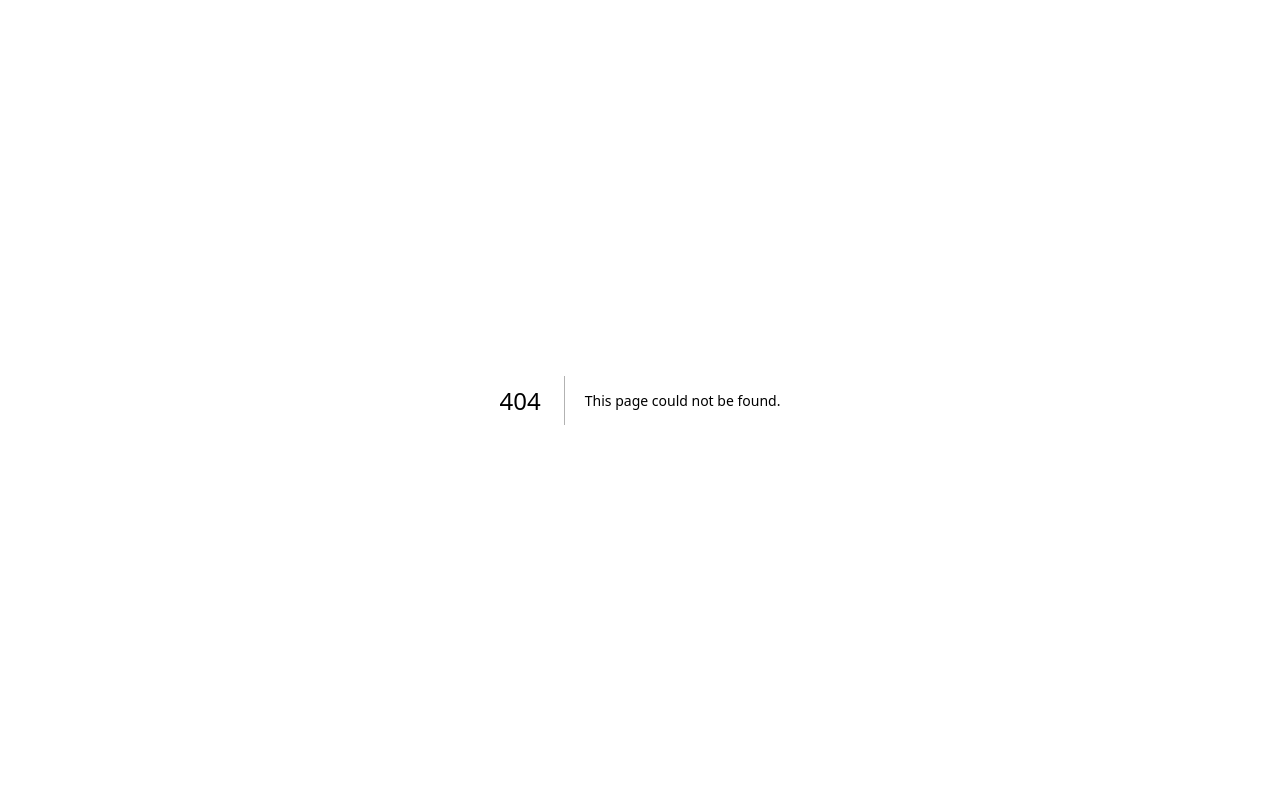
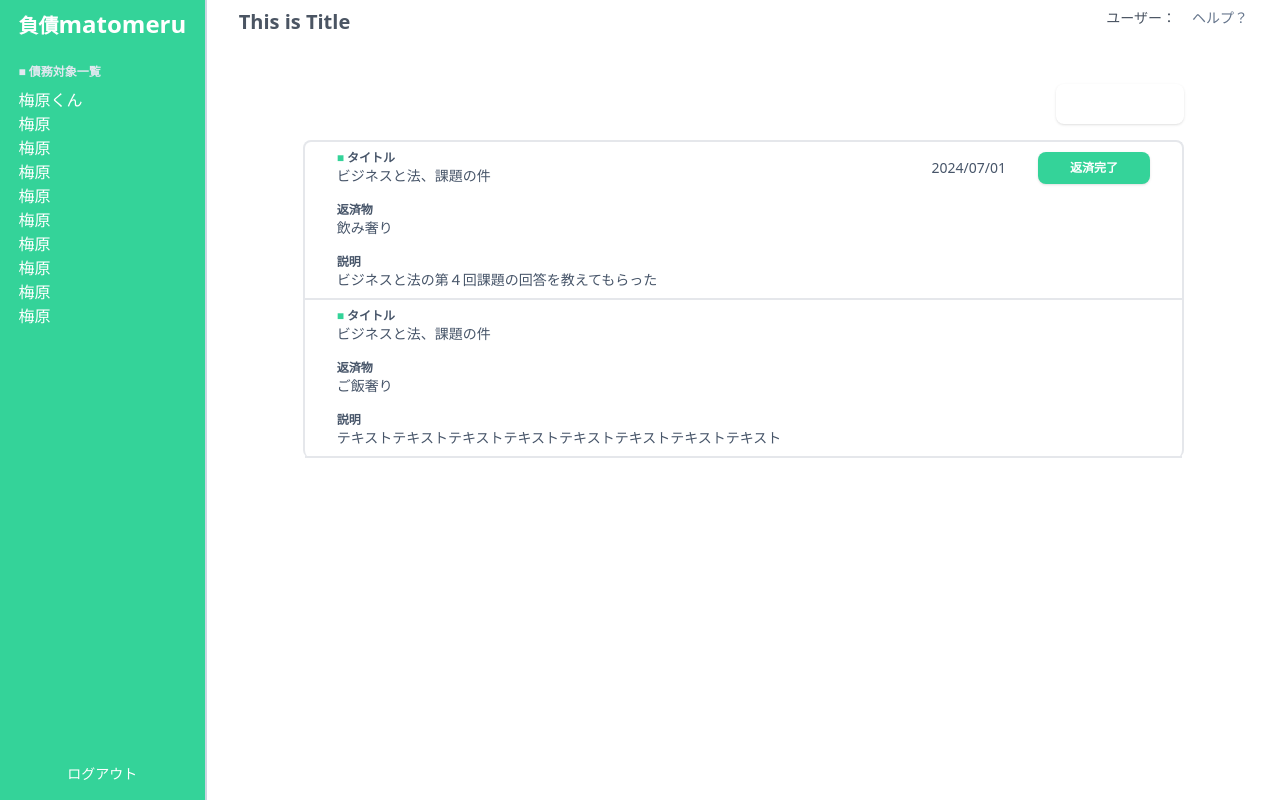
Before and after one commit to tatsu0731/liability-matomeru, a Next.js app: page /1 in a window 1280 px wide. Before the commit this address had no page. Built offline with nearby package versions, Linux system fonts and the light colour scheme; no server answers.

Commit message:
add: 債権一覧ページ骨組み完成

```diff
--- /dev/null
+++ b/src/components/atoms/Button.tsx
@@ -0,0 +1,11 @@
+import React from 'react';
+
+interface ButtonProps {
+    title: string;
+    size: string;
+    color: string;
+}
+
+export default function Button({ title, size, color }: ButtonProps) {
+    return <button className={`font-bold text-white text-${size} bg-${color}-400 py-2 px-8 bg-orange-4000 rounded-lg shadow hover:bg-${color}-600`}>{title}</button>
+}
--- a/src/components/organisms/Header.tsx
+++ b/src/components/organisms/Header.tsx
@@ -14,14 +14,16 @@ export default function Header() {
         fetchUser();
     }, []);
 
+    const userEmail = user?.user_metadata.email;
+
     return(
         <header className="flex justify-between py-2 px-8">
             <h1 className="font-bold text-xl text-gray-600">
                 {title && title}
             </h1>
             <ul className="text-sm text-slate-500 flex gap-4">
-                <li className="text-emerald-400"><span className="text-gray-600">ユーザー：</span>{user?.user_metadata.email}</li>
-                <a href="https://ushio-hp.vercel.app/"><li>ヘルプ</li></a>
+                <li className="text-emerald-400"><span className="text-gray-600">ユーザー：</span>{userEmail}</li>
+                <a href="https://ushio-hp.vercel.app/"><li>ヘルプ？</li></a>
             </ul>
         </header>
     )
--- a/src/components/organisms/Sideber.tsx
+++ b/src/components/organisms/Sideber.tsx
@@ -1,3 +1,4 @@
+import Link from "next/link";
 import Article from "../atoms/Article";
 import Title from "../atoms/Title";
 
@@ -9,7 +10,10 @@ export default function Sideber() {
             {/* <Article /> */}
             <h2 className="text-xs font-bold text-slate-200 mt-4 mb-2">■ 債務対象一覧</h2>
             <div className="">
-                <p>梅原くん</p>
+                {/* hrefにkeyなりidが入るはず */}
+                <Link href="[1].tsx">
+                    <p>梅原くん</p>
+                </Link>
                 <p>梅原</p>
                 <p>梅原</p>
                 <p>梅原</p>
--- /dev/null
+++ b/src/pages/[id].tsx
@@ -0,0 +1,68 @@
+import Title from "@/components/atoms/Title";
+import { useEffect, useState } from "react";
+import { getAllTodos } from "../../utils/supabaseFunction";
+import Sideber from "@/components/organisms/Sideber";
+import { supabase } from "../../utils/supabase";
+import { useRouter } from "next/router";
+import Header from "@/components/organisms/Header";
+import Button from "@/components/atoms/Button";
+
+
+export default function Id() {
+
+    return (
+        <div className="flex">
+        <Sideber />
+        <div className="flex flex-col w-full">
+            <Header />
+            <section>
+                <div className="flex justify-end mt-10 mr-24">
+                    <Button title={"新規作成"} size={"md"} color={"orange"}></Button>
+                </div>
+                <div className="flex flex-col py-4 px-24">
+                    <div className="border-t-2 border-x-2 rounded-lg">
+                        <div className=" border-b-2 py-2 px-8 flex flex-col gap-y-4 text-slate-600">
+                            <div className="flex justify-between items-center">
+                                <div className="flex items-center">
+                                    <div>
+                                        <h2 className="text-xs font-bold"><span className="text-emerald-400">■</span> タイトル</h2>
+                                        <p className="text-sm">ビジネスと法、課題の件</p>
+                                    </div>
+                                </div>
+                                <div className="flex items-center gap-x-8">
+                                    <div>
+                                        <p className="text-sm">2024/07/01</p>
+                                    </div>
+                                    <Button title={"返済完了"} size={"xs"} color={"emerald"}></Button>
+                                </div>
+                            </div>
+                            <div>
+                                <h3 className="text-xs font-bold">返済物</h3>
+                                <p className="text-sm">飲み奢り</p>
+                            </div>
+                            <div>
+                                <h3 className="text-xs font-bold">説明</h3>
+                                <p className="text-sm">ビジネスと法の第４回課題の回答を教えてもらった</p>
+                            </div>
+                        </div>
+                        <div className=" border-b-2 py-2 px-8 flex flex-col gap-y-4 text-slate-600">
+                            <div>
+                                <h2 className="text-xs font-bold"><span className="text-emerald-400">■</span> タイトル</h2>
+                                <p className="text-sm">ビジネスと法、課題の件</p>
+                            </div>
+                            <div>
+                                <h3 className="text-xs font-bold">返済物</h3>
+                                <p className="text-sm">ご飯奢り</p>
+                            </div>
+                            <div>
+                                <h3 className="text-xs font-bold">説明</h3>
+                                <p className="text-sm">テキストテキストテキストテキストテキストテキストテキストテキスト</p>
+                            </div>
+                        </div>
+                    </div>
+                </div>
+            </section>
+        </div>
+        </div>
+    );
+}
```
